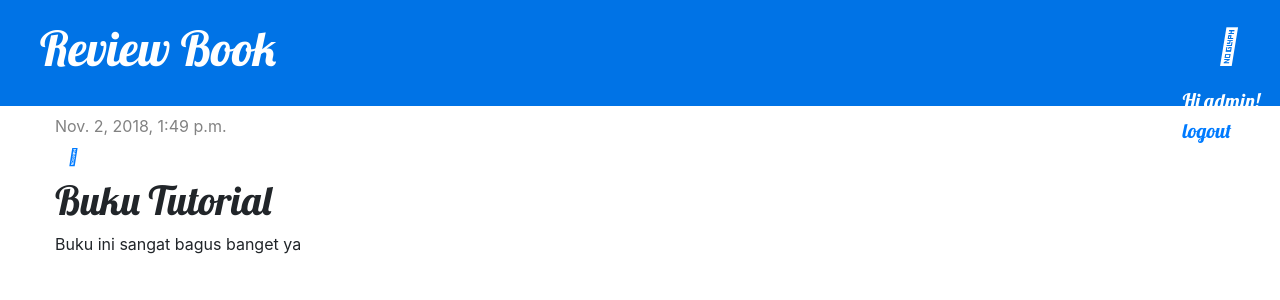
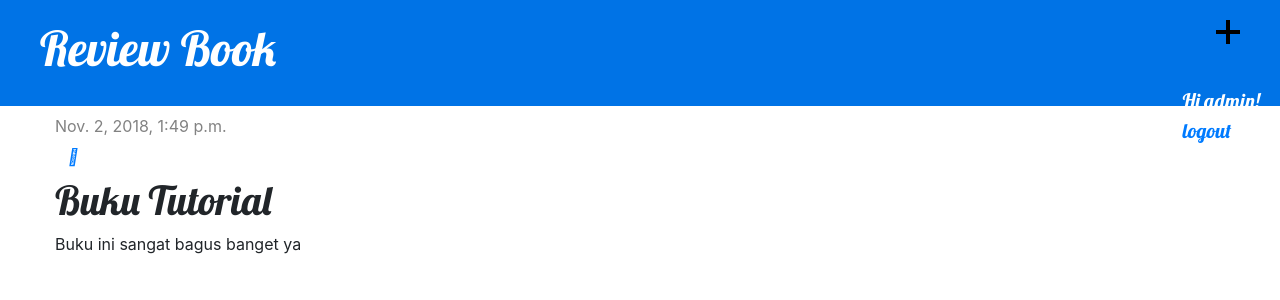
Before and after one commit to iqbalyudiar/review, a Django app: page /post/1/ in a window 1280 px wide. Shown: the top 300 px of the page. Run offline with Django 3.2, Linux system fonts and the light colour scheme; a user stored in the database is signed in; data comes from the database, SQL or seed files in the repository; some libraries are stand-ins or nearby versions.

Commit message:
Update blog/templates/base.html

```diff
--- a/blog/templates/base.html
+++ b/blog/templates/base.html
@@ -10,7 +10,7 @@
     <body>
         <div class="page-header">
             {% if user.is_authenticated %}
-                <a href="{% url 'post_new' %}" class="top-menu"><i class="fas fa-plus"></i></a>
+                <a href="{% url 'post_new' %}" class="top-menu"><svg xmlns="http://www.w3.org/2000/svg" width="24" height="24" viewBox="0 0 24 24"><path d="M24 10h-10v-10h-4v10h-10v4h10v10h4v-10h10z"/></svg></a>
             {% endif %}
             <h1><a href="/">Review Book</a></h1>
             <div id="login" class="text-white p-0">
```
